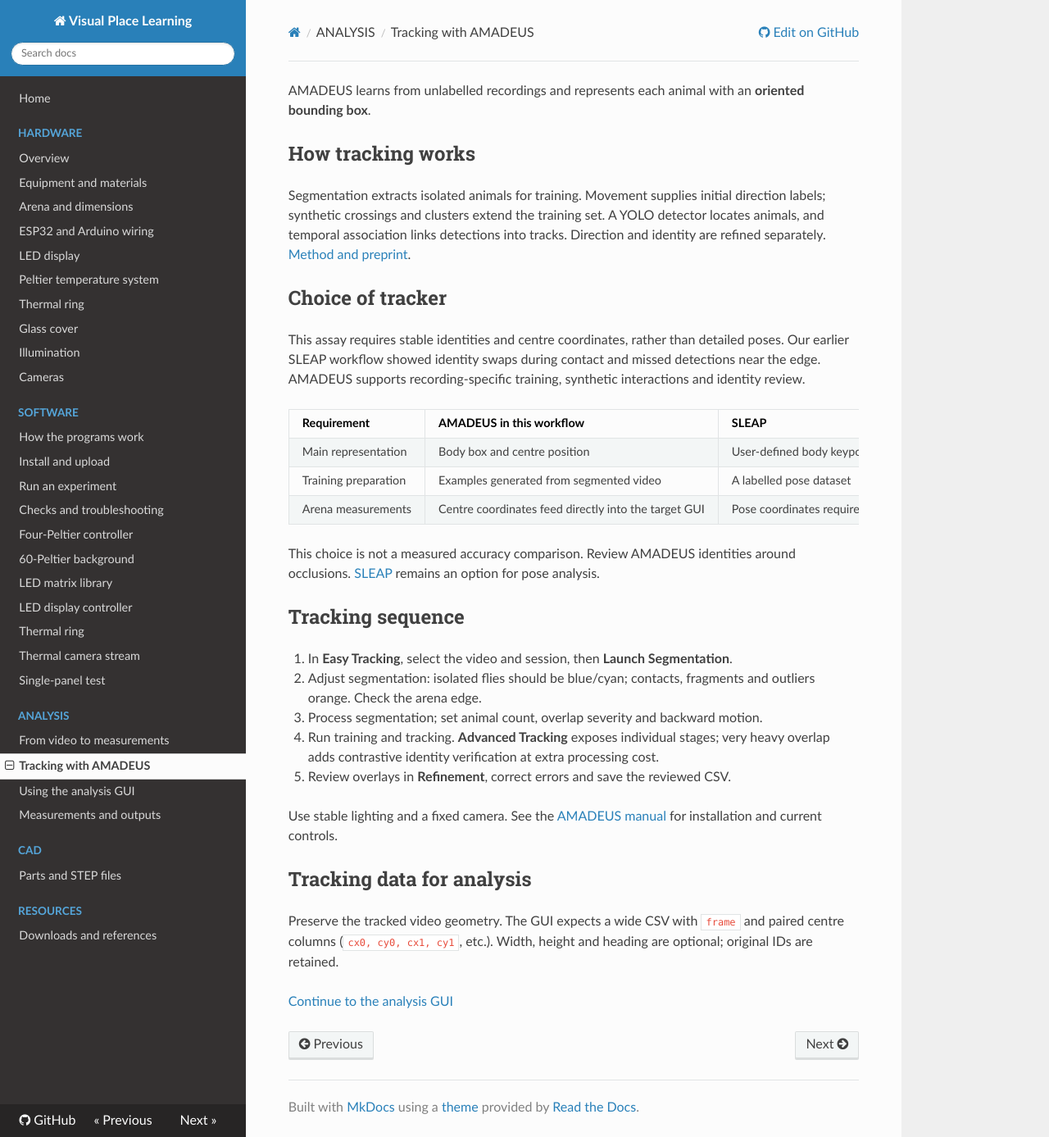
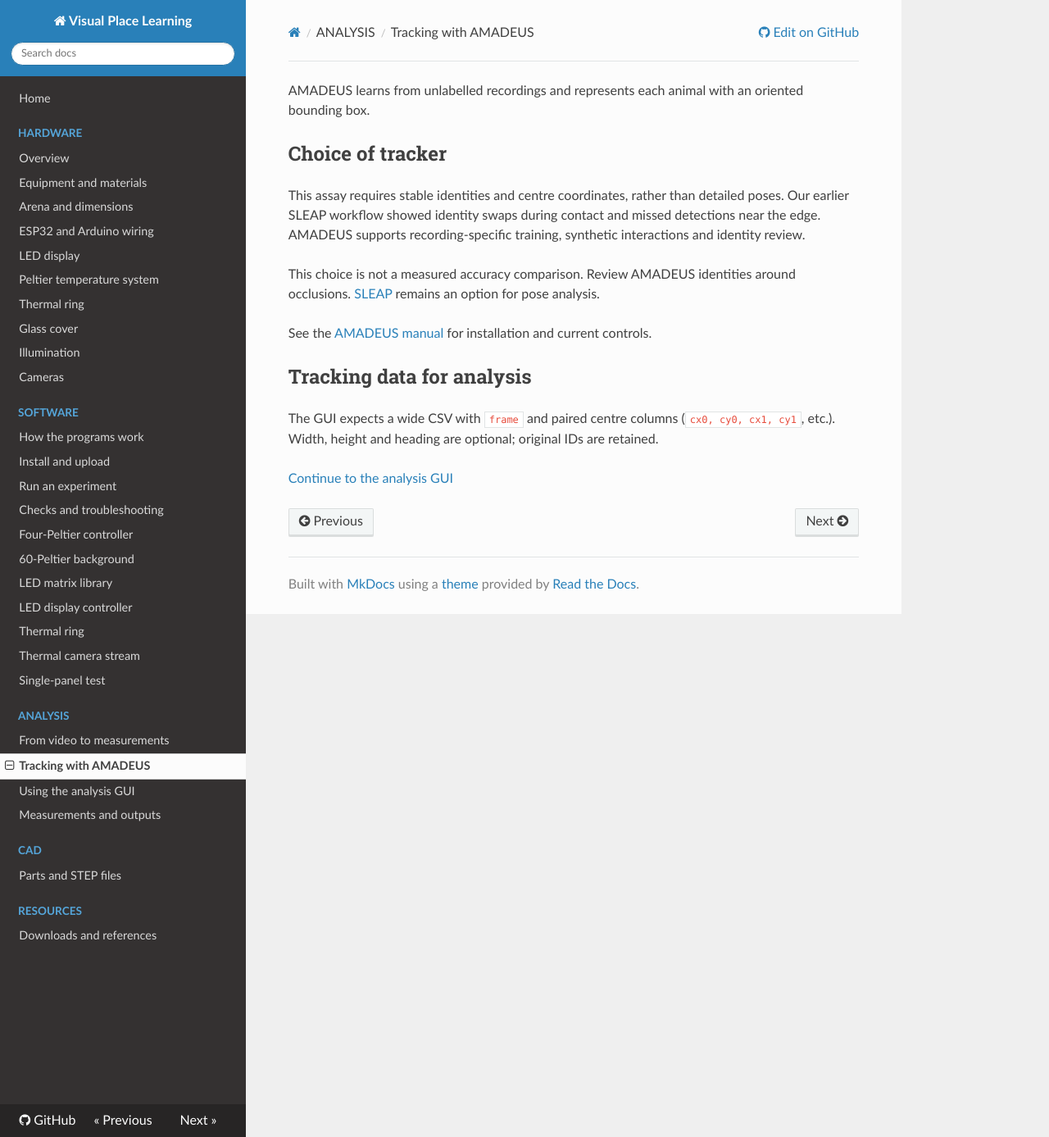
Before and after one commit to ajadismail2/Visual-place-learning, an MkDocs documentation site: the page built from docs/analysis/tracking-with-amadeus.md, in a window 1280 px wide and 1387 px high. Shown: the whole window at 82% size. Built offline with MkDocs 1.6.1, drawn with Linux system fonts in a browser that asks for light colours; nearby versions of some CDN libraries.

Commit message:
Update tracking-with-amadeus.md

```diff
--- a/docs/analysis/tracking-with-amadeus.md
+++ b/docs/analysis/tracking-with-amadeus.md
@@ -3,36 +3,18 @@
 description: How AMADEUS learns from the recording and why it fits this arena's position-based analysis.
 section: Analysis
 ---
-AMADEUS learns from unlabelled recordings and represents each animal with an **oriented bounding box**.
-
-## How tracking works
-
-Segmentation extracts isolated animals for training. Movement supplies initial direction labels; synthetic crossings and clusters extend the training set. A YOLO detector locates animals, and temporal association links detections into tracks. Direction and identity are refined separately. [Method and preprint](https://www.biorxiv.org/content/10.64898/2026.09.19.752854v1).
+AMADEUS learns from unlabelled recordings and represents each animal with an oriented bounding box.
 
 ## Choice of tracker
 
 This assay requires stable identities and centre coordinates, rather than detailed poses. Our earlier SLEAP workflow showed identity swaps during contact and missed detections near the edge. AMADEUS supports recording-specific training, synthetic interactions and identity review.
 
-| Requirement | AMADEUS in this workflow | SLEAP |
-| --- | --- | --- |
-| Main representation | Body box and centre position | User-defined body keypoints and pose |
-| Training preparation | Examples generated from segmented video | A labelled pose dataset |
-| Arena measurements | Centre coordinates feed directly into the target GUI | Pose coordinates require a chosen tracking point |
-
 This choice is not a measured accuracy comparison. Review AMADEUS identities around occlusions. [SLEAP](https://sleap.ai/) remains an option for pose analysis.
 
-## Tracking sequence
-
-1. In **Easy Tracking**, select the video and session, then **Launch Segmentation**.
-2. Adjust segmentation: isolated flies should be blue/cyan; contacts, fragments and outliers orange. Check the arena edge.
-3. Process segmentation; set animal count, overlap severity and backward motion.
-4. Run training and tracking. **Advanced Tracking** exposes individual stages; very heavy overlap adds contrastive identity verification at extra processing cost.
-5. Review overlays in **Refinement**, correct errors and save the reviewed CSV.
-
-Use stable lighting and a fixed camera. See the [AMADEUS manual](https://amadeus.jpmyrmecol.com/Manual_EN.html) for installation and current controls.
+See the [AMADEUS manual](https://amadeus.jpmyrmecol.com/Manual_EN.html) for installation and current controls.
 
 ## Tracking data for analysis
 
-Preserve the tracked video geometry. The GUI expects a wide CSV with `frame` and paired centre columns (`cx0, cy0, cx1, cy1`, etc.). Width, height and heading are optional; original IDs are retained.
+The GUI expects a wide CSV with `frame` and paired centre columns (`cx0, cy0, cx1, cy1`, etc.). Width, height and heading are optional; original IDs are retained.
 
 [Continue to the analysis GUI](using-the-analysis-gui.md)
```
